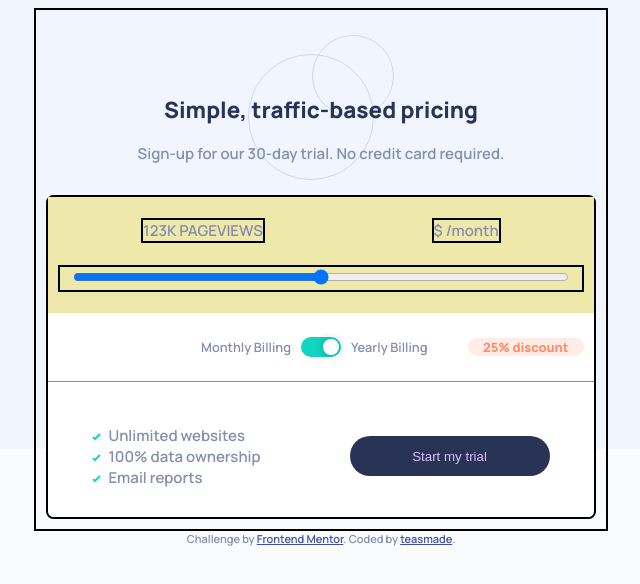
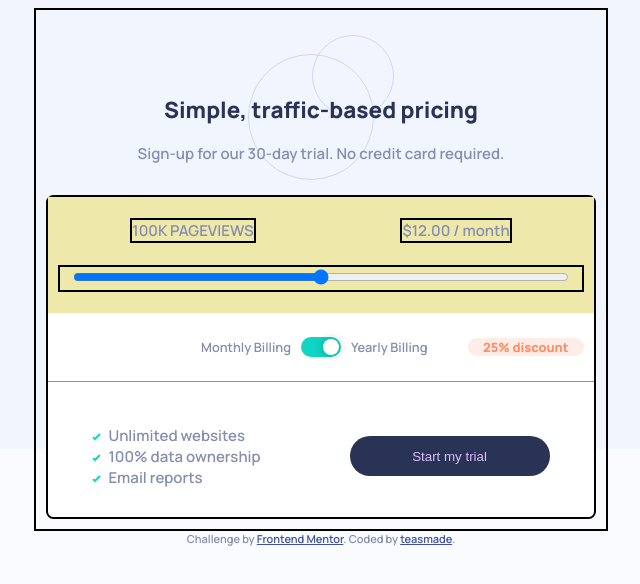
Before and after one commit to teasmade/FrontEndMentor, a plain HTML site: page Price Component/interactive-pricing-component-main/index.html in a window 1280 px wide. Both pictures are taken after a click on the label 640 px from the left and 347 px from the top of the page. Shown: the whole page, without its empty margins (319-959 px from the left). Drawn offline with Linux system fonts and the light colour scheme.

Commit message:
JS functionality completed

```diff
--- a/Price Component/interactive-pricing-component-main/app.js
+++ b/Price Component/interactive-pricing-component-main/app.js
@@ -1,20 +1,3 @@
-console.log("Hello Bonjour World");
-
-const toggle = document.querySelector('#optionToggle');
-
-toggle.addEventListener('click', (e) => {
-    console.log(toggle.checked);
-})
-
-const slider = document.querySelector('#priceSlider');
-
-
-slider.addEventListener('input', (e) => {
-    console.log(slider.value);
-    let views = document.querySelector('#viewNumber');
-    views.innerText = `${slider.value}`;
-})
-
 const pricing = {
     1: { views: "10K", price: 8 },
     2: { views: "50K", price: 12 },
@@ -23,4 +6,43 @@ const pricing = {
     5: { views: "1M", price: 36 },
 };
 
-console.log(pricing[1]["price"]);
+const discount = 0.75;
+
+const getViews = function () {
+    return pricing[slider.value]["views"];
+};
+
+const getPrice = function () {
+    if (!toggle.checked) {
+        return `${pricing[slider.value]["price"]}.00`;
+    } else {
+        return `${pricing[slider.value]["price"] * discount}.00`;
+    }
+}
+
+const displayViews = function () {
+    let views = document.querySelector('#viewNumber');
+    views.innerText = getViews();
+}
+
+const displayPrice = function () {
+    let price = document.querySelector('#price');
+    price.innerHTML = getPrice();
+}
+
+const toggle = document.querySelector('#optionToggle');
+toggle.addEventListener('input', (e) => {
+    displayViews();
+    displayPrice();
+})
+
+const slider = document.querySelector('#priceSlider');
+slider.addEventListener('input', (e) => {
+    displayViews();
+    displayPrice();
+})
+
+window.onload = () => {
+    displayViews();
+    displayPrice();
+};
--- a/Price Component/interactive-pricing-component-main/index.html
+++ b/Price Component/interactive-pricing-component-main/index.html
@@ -28,8 +28,12 @@
       <form action="" class="tierForm">
 
         <div class="sliderGroup">
-          <div class="tierPageviews sliderItem"><span id="viewNumber">123</span>K Pageviews</div>
-          <div class="tierPrice sliderItem">$ /month</div>
+          <div class="tierPageviews sliderItem">
+            <span id="viewNumber"> </span><span> Pageviews</span>
+          </div>
+          <div class="tierPrice sliderItem">
+            <span class="currency">$</span><span id="price"> </span><span> / month</span>
+          </div>
           <div class="slider sliderItem">
             <input type="range" id="priceSlider" name="priceSlider" min="1" max="5" value="3" step="1">
             <!-- <label for="slider">PRICE</label> -->
```
